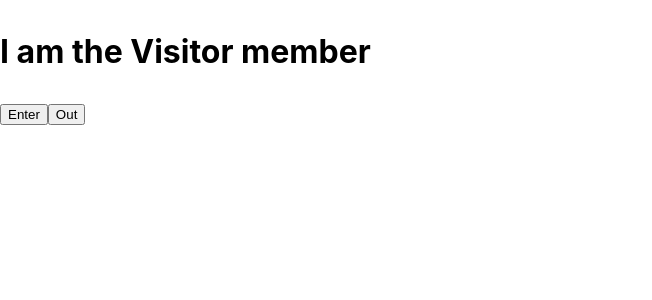
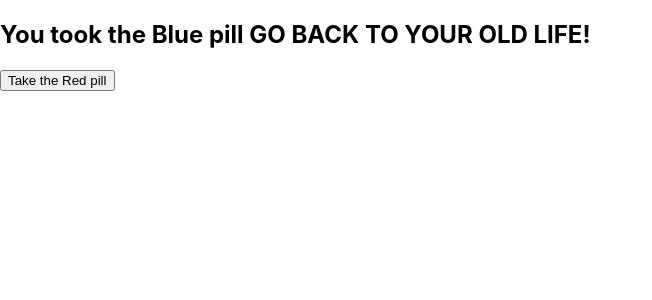
Before and after one commit to GlaudistonNeto/react.js_practice, a React (Create React App) app: page / in a window 1280 px wide. Shown: the top 300 px of the page, without its empty margins (0-652 px from the left). Built offline with nearby package versions, Linux system fonts and the light colour scheme.

Commit message:
practicing conditional rendering

```diff
--- a/src/App.js
+++ b/src/App.js
@@ -1,33 +1,59 @@
 import React from 'react';
-import Member from './components/Member';
+// import Member from './components/Member';
 
 class App extends React.Component {
 
   constructor(props) {
     super(props);
     this.state = {
-      hour: '00:00:00'
+      status: false
     }
+
+    this.out = this.out.bind(this);
+    this.enter = this.enter.bind(this);
   }
 
-  componentDidMount() {
-    setInterval(() => {
-      this.setState({ hour: new Date().toLocaleTimeString() })
-    }, 1000);
+  out() {
+    this.setState({ status: false });
   }
 
-  // componentDidUpdate() {
-  //   alert('Updated!');
-  // };
+  enter() {
+    this.setState({ status: true });
+  }
 
-  // shouldComponentUpdate() {
-  //   this.state.hour = true;
-  // };
+  // enter() {
+  //   this.setState({ status: true });
+  // }
+
+  // componentDidMount() {
+  //   setInterval(() => {
+  //     this.setState({ hour: new Date().toLocaleTimeString() })
+  //   }, 1000);
+  // }
+
+  // // componentDidUpdate() {
+  // //   alert('Updated!');
+  // // };
+
+  // // shouldComponentUpdate() {
+  // //   this.state.hour = true;
+  // // };
 
   render() {
     return (
       <div>
-        <Member name="Owner" />
+        {
+          this.state.status ?
+          <div>
+            <h1>You took the Red pill WELCOME TO THE MATRIX</h1>
+            <button onClick={this.out}>Take the Blue pill</button>
+          </div>
+        :
+        <div>
+          <h2>You took the Blue pill GO BACK TO YOUR OLD LIFE!</h2>
+          <button onClick={this.enter}>Take the Red pill</button>
+        </div>
+        }
       </div>
     );
   }
--- a/src/components/Member/MemberTwo.js
+++ /dev/null
@@ -1,35 +0,0 @@
-import React from 'react';
-
-class MemberTwo extends React.Component {
-  constructor(props) {
-    super(props);
-    this.state = {
-      name: props.name
-    }
-
-    this.enter = this.enter.bind(this);
-    this.out = this.out.bind(this);
-  }
-
-  enter() {
-    alert('You are logged in!')
-    this.setState({name: 'owner'})
-  }
-
-  out() {
-    alert('You are logged out!')
-    this.setState({name: 'visitor'})
-  }
-
-  render() {
-    return (
-    <div>
-      <h1><p>I am the {this.state.name} member</p></h1>
-      <button onClick={this.enter}>Enter</button>
-      <button onClick={this.out}>Out</button>
-    </div>
-    );
-  }
-};
-
-export default MemberTwo;
--- a/src/components/Member/index.js
+++ /dev/null
@@ -1,21 +0,0 @@
-import React from 'react';
-import MemberTwo from './MemberTwo';
-
-class Member extends React.Component {
-  constructor(props) {
-    super(props);
-    this.state = {
-      name: props.name
-    }
-  }
-
-  render() {
-    return (
-    <div>
-      <MemberTwo name="Visitor" />
-    </div>
-    );
-  }
-};
-
-export default Member;
```
